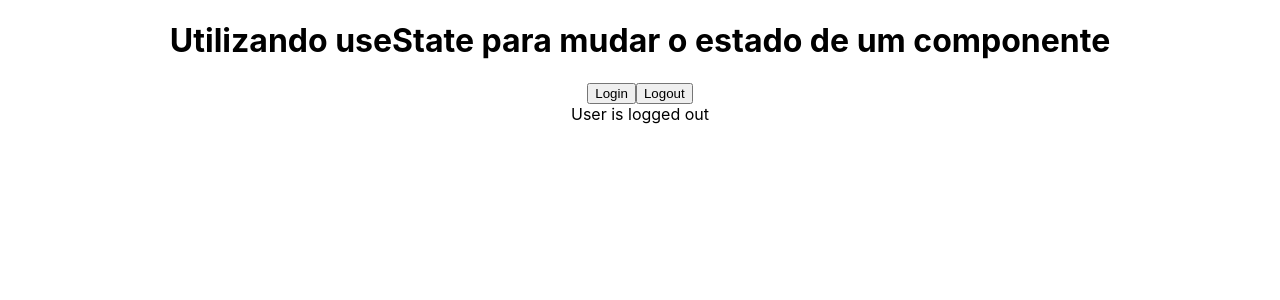
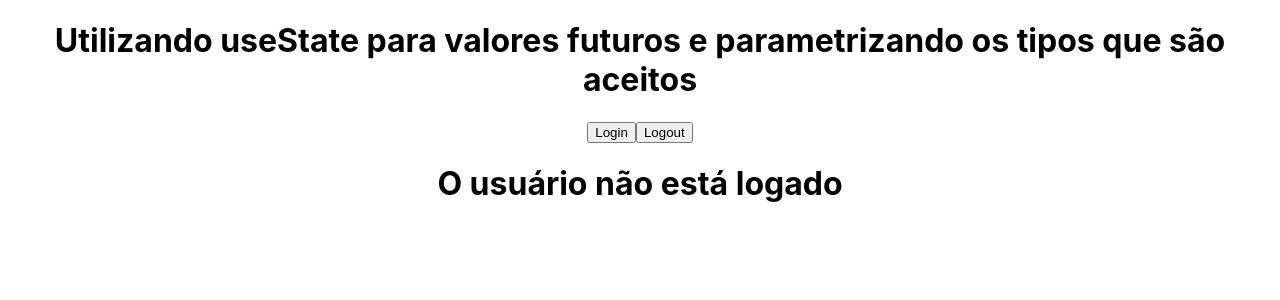
Before and after one commit to hygino82/codevolution-react-typescript, a React (Create React App) app: page / in a window 1280 px wide. Shown: the top 300 px of the page. Built offline with nearby package versions, Linux system fonts and the light colour scheme.

Commit message:
Utilizando useState para valores futuros e parametrizando os tipos que são aceitos

```diff
--- a/public/index.html
+++ b/public/index.html
@@ -1,5 +1,5 @@
 <!DOCTYPE html>
-<html lang="en">
+<html lang="pt-br">
   <head>
     <meta charset="utf-8" />
     <link rel="icon" href="%PUBLIC_URL%/favicon.ico" />
--- a/src/App.tsx
+++ b/src/App.tsx
@@ -1,11 +1,11 @@
 import './App.css';
-import { LoggedIn } from './state/LoggedIn';
+import { User } from './state/User';
 
 function App() {
   return (
     <div className="App">
-      <h1>Utilizando useState para mudar o estado de um componente</h1>
-      <LoggedIn/>
+      <h1>Utilizando useState para valores futuros e parametrizando os tipos que são aceitos</h1>
+      <User/>
     </div>
   );
 }
--- /dev/null
+++ b/src/state/User.tsx
@@ -0,0 +1,36 @@
+import { useState } from "react";
+
+type AuthUser = {
+    name: string,
+    email: string
+}
+
+export const User = () => {
+    const [user, setUser] = useState<AuthUser | null>(null);
+    const [activeUser, setActiveUser] = useState(false);
+
+    const handleLogin = () => {
+        setUser({
+            name: 'Dilma Opressora',
+            email: 'dilma@gmail.com'
+        });
+        setActiveUser(true);
+    }
+
+    const handleLogout = () => {
+        setUser(null);
+        setActiveUser(false);
+    }
+
+    return (
+        <div>
+            <button onClick={handleLogin}>Login</button>
+            <button onClick={handleLogout}>Logout</button>
+            {/* <div>User name is {user?.name}</div>
+            <div>User email is {user?.email}</div> */}
+            <h1>
+                {activeUser ? `O nome de usuário é ${user?.name} e o  email é ${user?.email}` : 'O usuário não está logado'}
+            </h1>
+        </div>
+    );
+}
```
